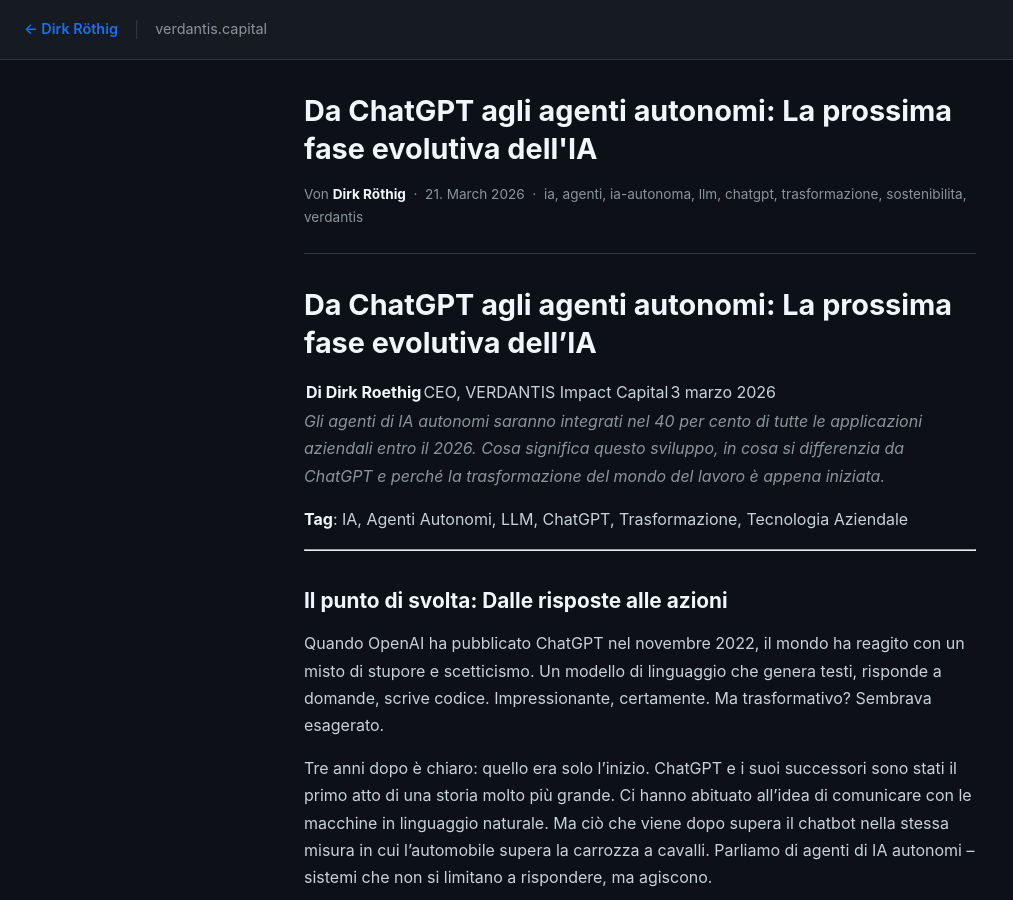
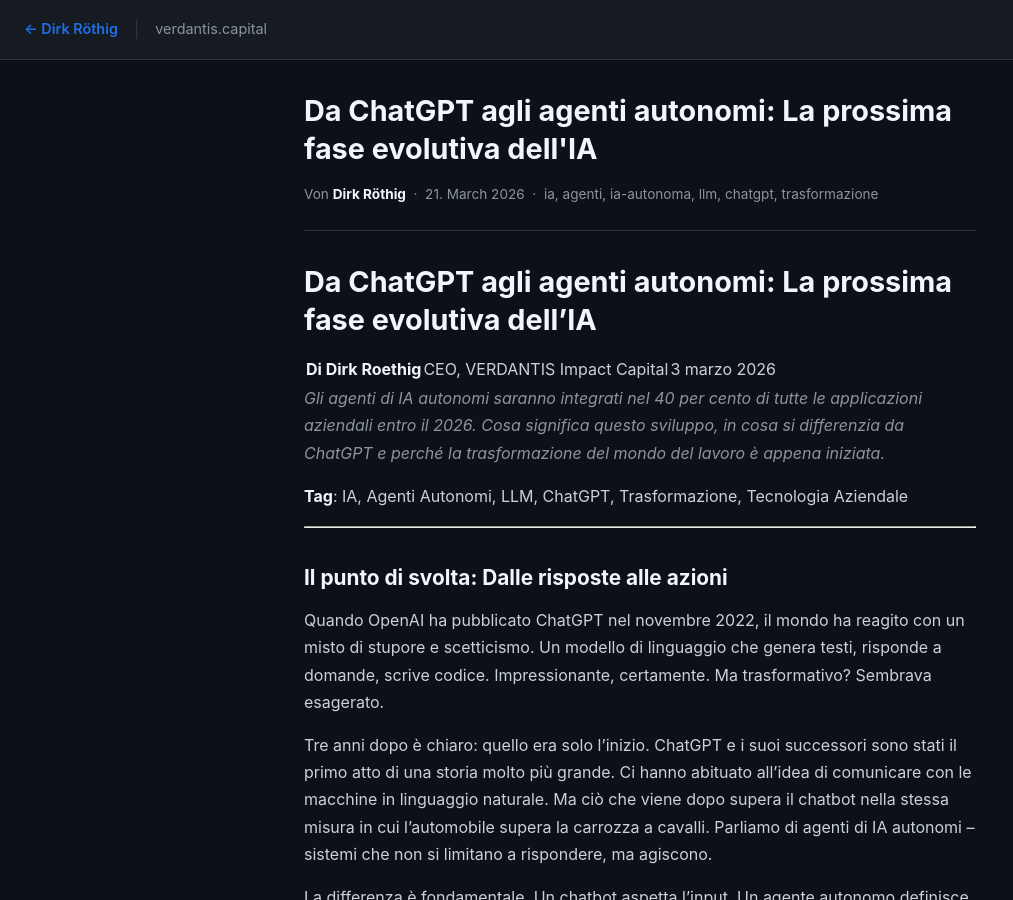
Before and after one commit to GaudianVivere/GaudianVivere.github.io, a Jekyll site: the page built from _posts/2026-03-21-artikel-20-it.md, in a window 1280 px wide and 900 px high. Shown: the whole window, without its empty margins (0-1013 px from the left). Built offline with Jekyll 4.4.1, drawn with Linux system fonts in a browser that asks for light colours; some of the changed lines change nothing that is shown; some of the changed text lies outside the part shown.

Commit message:
Update 2026-03-21-artikel-20-it.md

```diff
--- a/_posts/2026-03-21-artikel-20-it.md
+++ b/_posts/2026-03-21-artikel-20-it.md
@@ -1,13 +1,8 @@
 ---
-layout: post
 title: "Da ChatGPT agli agenti autonomi: La prossima fase evolutiva dell'IA"
-date: 2026-03-21
-categories: [sostenibilita]
-tags: ["ia", "agenti", "ia-autonoma", "llm", "chatgpt", "trasformazione", "sostenibilita", "verdantis"]
-author: "Dirk Roethig, CEO, VERDANTIS Impact Capital"
-lang: it
-published: true
 description: "Gli agenti di IA autonomi saranno integrati nel 40 per cento di tutte le applicazioni aziendali entro il 2026. Cosa si cela dietro la più grande trasformazione nella storia della tecnologia."
+tags: [ia, agenti, ia-autonoma, llm, chatgpt, trasformazione]
+series: KI im Wirtschaftsleben
 ---
 
 # Da ChatGPT agli agenti autonomi: La prossima fase evolutiva dell'IA
```
